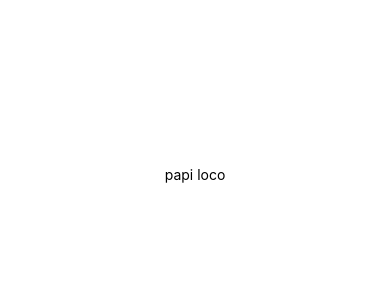
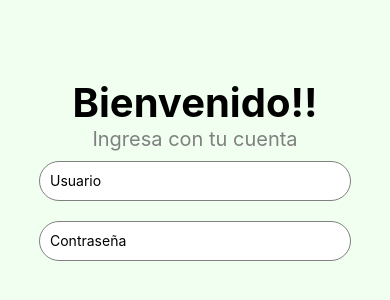
Before and after one commit to LuisCaro92/movilapp, a React Native app: screen / in a window 390 px wide. Shown: the part 248-548 px from the top of the page. Built offline with nearby package versions, Linux system fonts and the light colour scheme.

Commit message:
creando input

```diff
--- a/App.js
+++ b/App.js
@@ -1,10 +1,15 @@
 import { StatusBar } from 'expo-status-bar';
-import { StyleSheet, Text, View } from 'react-native';
+import { StyleSheet, Text, View, TextInput} from 'react-native';
+import DataEntryComponent from './Card';
+
 
 export default function App() {
   return (
     <View style={styles.container}>
-      <Text>papi loco</Text>
+      <Text style={styles.titulo}>Bienvenido!!</Text>
+      <Text style={styles.subTitulo}>Ingresa con tu cuenta</Text>
+      <TextInput style={styles.input} placeholder="Usuario" />
+      <TextInput style={styles.input} placeholder="Contraseña" />
       <StatusBar style="auto" />
     </View>
   );
@@ -13,8 +18,33 @@ export default function App() {
 const styles = StyleSheet.create({
   container: {
     flex: 1,
-    backgroundColor: '#fff',
+    backgroundColor: '#f0fff0',
     alignItems: 'center',
     justifyContent: 'center',
   },
+  titulo:{
+    fontSize:40,
+    fontWeight:"bold",
+    textAlign:"left"
+  },
+  subTitulo:{
+    fontSize:20,
+    color: "gray",
+    textAlign:"left"
+
+  },
+  input:{
+    borderWidth:1,
+    borderColor:"gray",
+    borderRadius:40,
+    width:"80%",
+    height:40,
+    padding:10,
+    margin:10,
+    textAlign:"left",
+    backgroundColor:"white"
+
+
+  }
+
 });
```
Also changed, not shown: Card.js (added).
